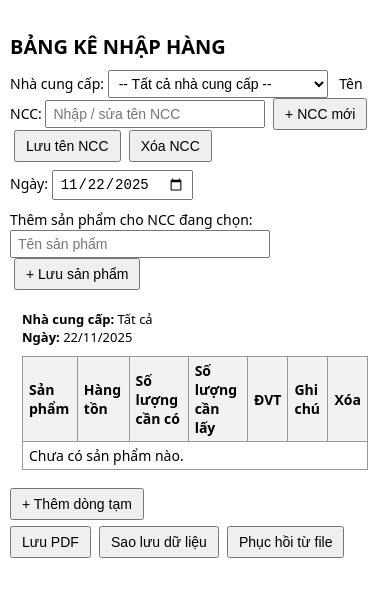
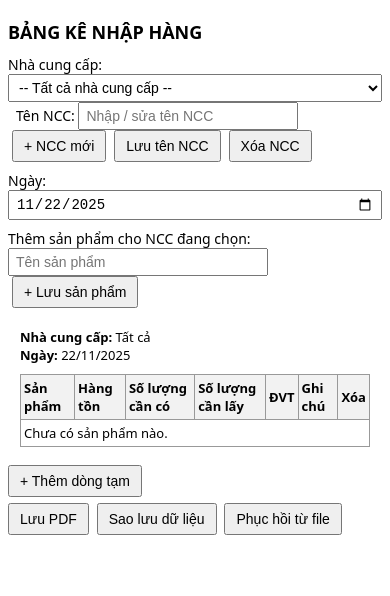
Before and after one commit to linhmissxi5/nhap-hang, a plain HTML site: page index.html in a window 390 px wide. Drawn offline with Linux system fonts and the light colour scheme.

Commit message:
Add files via upload

```diff
--- a/index.html
+++ b/index.html
@@ -4,6 +4,8 @@
 <head>
   <meta charset="UTF-8">
   <title>Bảng kê nhập hàng</title>
+  <meta name="viewport" content="width=device-width, initial-scale=1">
+
   <style>
     body {
       font-family: system-ui, -apple-system, sans-serif;
@@ -59,6 +61,8 @@
       display: inline-block;
       padding: 12px;
       background: #ffffff;
+      width: 100%;
+      box-sizing: border-box;
     }
     #print-header {
       font-size: 13px;
@@ -67,6 +71,35 @@
     #print-header strong {
       font-weight: 600;
     }
+
+    /* Mobile tweak */
+    @media (max-width: 600px) {
+      body {
+        max-width: 100%;
+        margin: 0;
+        padding: 8px;
+        font-size: 15px;
+      }
+      h1 {
+        font-size: 18px;
+      }
+      table {
+        font-size: 13px;
+      }
+      th, td {
+        padding: 4px 3px;
+      }
+      input[type="text"],
+      input[type="number"],
+      select,
+      input[type="date"] {
+        width: 100%;
+      }
+      .row {
+        display: block;
+      }
+    }
+
     @media print {
       .no-print {
         display: none !important;
@@ -145,7 +178,7 @@
   <button class="no-print" type="button" onclick="addTempRow()">+ Thêm dòng tạm</button>
 
   <div class="row no-print">
-    <!-- Chỉ còn nút Lưu PDF + Sao lưu / Phục hồi -->
+    <!-- Lưu PDF + Sao lưu / Phục hồi -->
     <button type="button" onclick="savePDF()">Lưu PDF</button>
     <button type="button" class="btn-inline" onclick="downloadBackup()">Sao lưu dữ liệu</button>
     <button type="button" class="btn-inline" onclick="triggerRestore()">Phục hồi từ file</button>
@@ -169,7 +202,6 @@
               appData.suppliers = parsed.suppliers;
             }
             if (parsed.products && parsed.products.constructor === Array) {
-              // Đảm bảo mỗi product có trường unit (ĐVT)
               for (var i = 0; i < parsed.products.length; i++) {
                 var p = parsed.products[i];
                 if (typeof p.unit === 'undefined') {
@@ -374,7 +406,6 @@
       var name = input.value.replace(/^\s+|\s+$/g, '');
       if (!name) return;
       var id = 'p_' + new Date().getTime();
-      // mặc định unit rỗng
       appData.products.push({ id: id, supplierId: supplierId, name: name, unit: '' });
       saveData();
       input.value = '';
```
